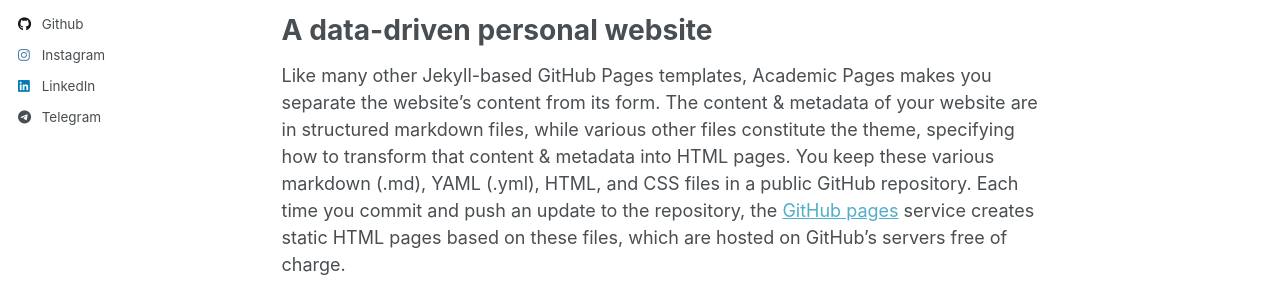
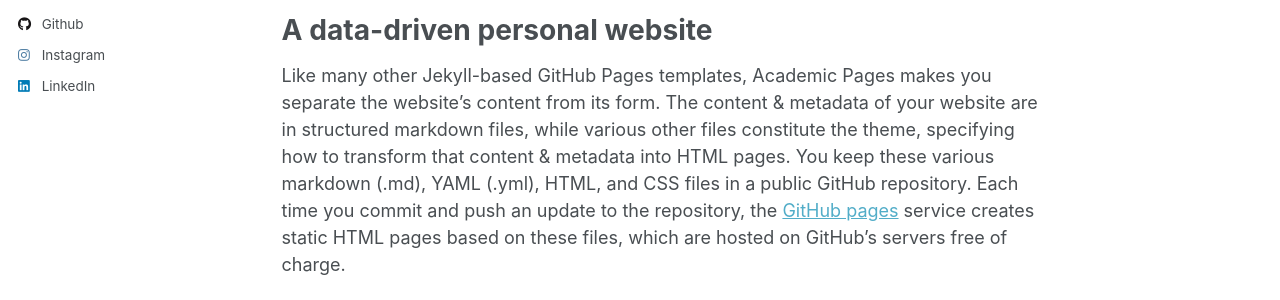
Before and after one commit to benearnthof/benearnthof.github.io, a Jekyll site: the page built from _pages/about.md, in a window 1280 px wide. Shown: the part 456-756 px from the top of the page. Built offline with Jekyll 4.4.1, drawn with Linux system fonts in a browser that asks for light colours.

Commit message:
Update _config.yml

```diff
--- a/_config.yml
+++ b/_config.yml
@@ -63,7 +63,7 @@ author:
   pinterest        : # Username
   soundcloud       : # Username
   steam            : # Username
-  telegram         : t.me/benearnthof # URL
+  telegram         : # t.me/benearnthof # URL
   tumblr           : # Username
   twitter          : # Username for X / Twitter
   vine             : # Username
```
